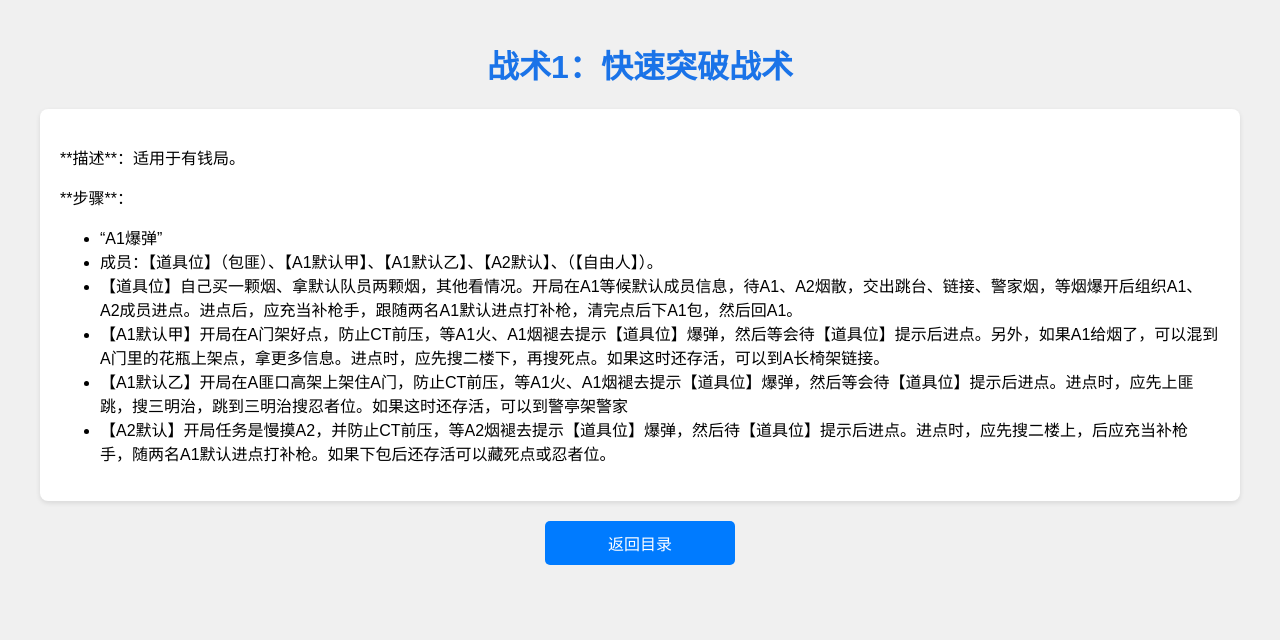
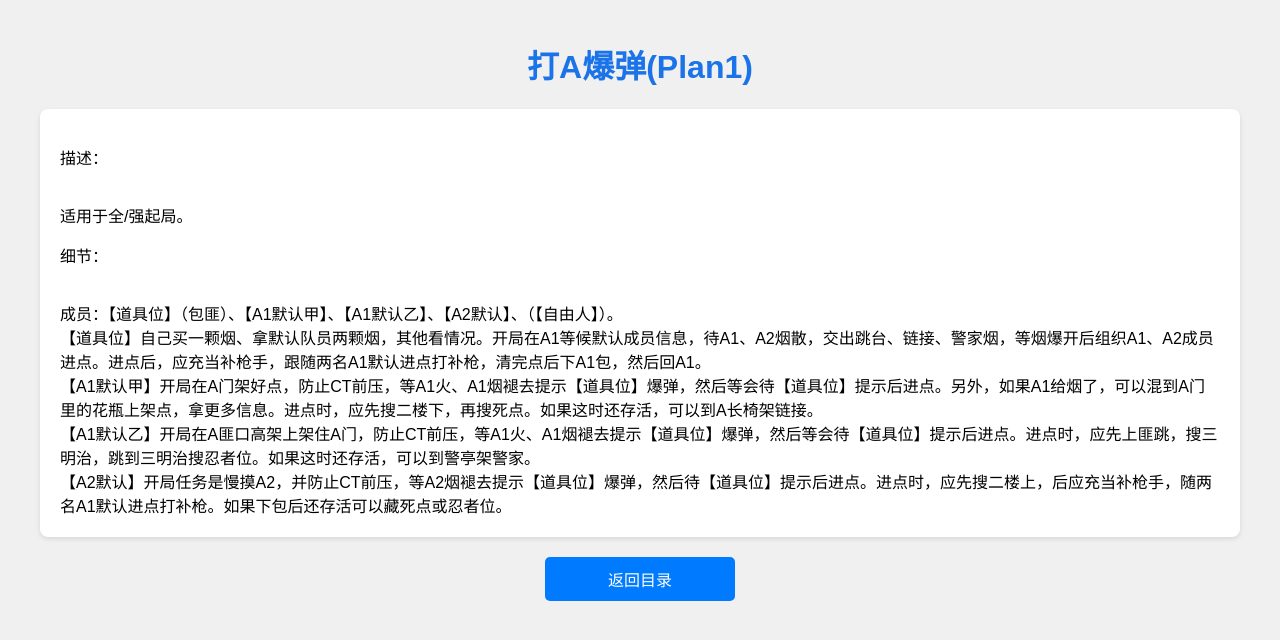
Before and after one commit to EytleBB/zsbb, a plain HTML site: page tactic1.html in a window 1280 px wide. Drawn offline with Linux system fonts and the light colour scheme.

Commit message:
Update tactic1.html

```diff
--- a/tactic1.html
+++ b/tactic1.html
@@ -3,7 +3,7 @@
 <head>
     <meta charset="UTF-8">
     <meta name="viewport" content="width=device-width, initial-scale=1.0">
-    <title>CS2战术1</title>
+    <title>[T]打A爆弹</title>
     <style>
         body {
             font-family: Arial, sans-serif;
@@ -43,22 +43,23 @@
     </style>
 </head>
 <body>
-    <h1>战术1：快速突破战术</h1>
+    <h1>打A爆弹(Plan1)</h1>
     <div class="content">
-        <p>**描述**：适用于有钱局。</p>
-        <p>**步骤**：</p>
-        <ul>
+        <p>描述：</p>
+            <br>适用于全/强起局。
+        <p>细节：</p>
 
-            <li>“A1爆弹”
-<li>成员：【道具位】（包匪）、【A1默认甲】、【A1默认乙】、【A2默认】、（【自由人】）。
 
-<li>【道具位】自己买一颗烟、拿默认队员两颗烟，其他看情况。开局在A1等候默认成员信息，待A1、A2烟散，交出跳台、链接、警家烟，等烟爆开后组织A1、A2成员进点。进点后，应充当补枪手，跟随两名A1默认进点打补枪，清完点后下A1包，然后回A1。</li>
 
-<li>【A1默认甲】开局在A门架好点，防止CT前压，等A1火、A1烟褪去提示【道具位】爆弹，然后等会待【道具位】提示后进点。另外，如果A1给烟了，可以混到A门里的花瓶上架点，拿更多信息。进点时，应先搜二楼下，再搜死点。如果这时还存活，可以到A长椅架链接。</li>
+<br>成员：【道具位】（包匪）、【A1默认甲】、【A1默认乙】、【A2默认】、（【自由人】）。
 
-<li>【A1默认乙】开局在A匪口高架上架住A门，防止CT前压，等A1火、A1烟褪去提示【道具位】爆弹，然后等会待【道具位】提示后进点。进点时，应先上匪跳，搜三明治，跳到三明治搜忍者位。如果这时还存活，可以到警亭架警家</li>
-<li>【A2默认】开局任务是慢摸A2，并防止CT前压，等A2烟褪去提示【道具位】爆弹，然后待【道具位】提示后进点。进点时，应先搜二楼上，后应充当补枪手，随两名A1默认进点打补枪。如果下包后还存活可以藏死点或忍者位。</li>
-        </ul>
+<br>【道具位】自己买一颗烟、拿默认队员两颗烟，其他看情况。开局在A1等候默认成员信息，待A1、A2烟散，交出跳台、链接、警家烟，等烟爆开后组织A1、A2成员进点。进点后，应充当补枪手，跟随两名A1默认进点打补枪，清完点后下A1包，然后回A1。
+
+<br>【A1默认甲】开局在A门架好点，防止CT前压，等A1火、A1烟褪去提示【道具位】爆弹，然后等会待【道具位】提示后进点。另外，如果A1给烟了，可以混到A门里的花瓶上架点，拿更多信息。进点时，应先搜二楼下，再搜死点。如果这时还存活，可以到A长椅架链接。
+
+<br>【A1默认乙】开局在A匪口高架上架住A门，防止CT前压，等A1火、A1烟褪去提示【道具位】爆弹，然后等会待【道具位】提示后进点。进点时，应先上匪跳，搜三明治，跳到三明治搜忍者位。如果这时还存活，可以到警亭架警家。
+<br>【A2默认】开局任务是慢摸A2，并防止CT前压，等A2烟褪去提示【道具位】爆弹，然后待【道具位】提示后进点。进点时，应先搜二楼上，后应充当补枪手，随两名A1默认进点打补枪。如果下包后还存活可以藏死点或忍者位。
+
     </div>
     <a href="index.html" class="back-button">返回目录</a>
 </body>
```
